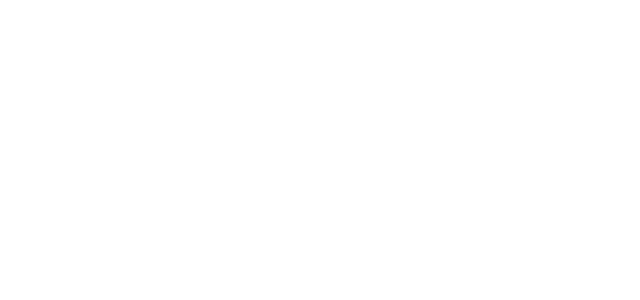
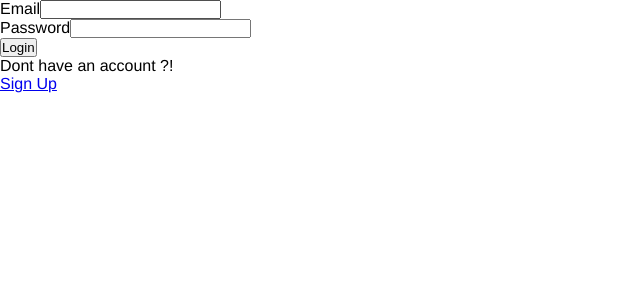
Before and after one commit to teutakk/SocialMediaFrontend, a React (Create React App) app: page /login in a window 1280 px wide. Shown: the top 300 px of the page, without its empty margins (0-640 px from the left). Built offline with nearby package versions, Linux system fonts and the light colour scheme.

Commit message:
fix/ fixed a typo, declared cosnt instead of const

```diff
--- a/src/App.js
+++ b/src/App.js
@@ -1,7 +1,12 @@
 import "./App.css";
+import Login from "./pages/Login";
 
 function App() {
-  return <div className="App"></div>;
+  return (
+    <div className="App">
+      <Login />
+    </div>
+  );
 }
 
 export default App;
--- a/src/index.js
+++ b/src/index.js
@@ -8,7 +8,8 @@ import store from "./store/store";
 const root = ReactDOM.createRoot(document.getElementById("root"));
 root.render(
   <React.StrictMode>
-    <Provider store={store}></Provider>
-    <App />
+    <Provider store={store}>
+      <App />
+    </Provider>
   </React.StrictMode>
 );
--- a/src/pages/Login.js
+++ b/src/pages/Login.js
@@ -4,8 +4,8 @@ import { useDispatch } from "react-redux";
 
 const Login = () => {
   const dispatch = useDispatch();
-  cosnt[(formData, setFormData)] = useState({
-    username: "",
+  const [formData, setFormData] = useState({
+    email: "",
     password: "",
   });
 
@@ -25,16 +25,11 @@ const Login = () => {
     <div>
       <form onSubmit={handleSubmit}>
         <div>
-          <label htmlFor="username">Username:</label>
-          <input
-            type="text"
-            name="username"
-            id="username"
-            onChange={handleChange}
-          />
+          <label htmlFor="email">Email</label>
+          <input type="email" name="email" id="email" onChange={handleChange} />
         </div>
         <div>
-          <label htmlFor="password">Password:</label>
+          <label htmlFor="password">Password</label>
           <input
             type="password"
             name="password"
@@ -44,6 +39,10 @@ const Login = () => {
         </div>
         <button type="submit">Login</button>
       </form>
+      <div>
+        <p>Dont have an account ?!</p>
+        <a href="register">Sign Up</a>
+      </div>
     </div>
   );
 };
--- a/src/store/slices/authSlice.js
+++ b/src/store/slices/authSlice.js
@@ -1,7 +1,6 @@
 import { createAsyncThunk, createSlice } from "@reduxjs/toolkit";
-import { BASE_URL, API_ROUTES } from "../../api/apiConfig";
+import { API_ROUTES } from "../../api/apiConfig";
 import axiosInstance from "../../api/axiosInstance";
-const API_URL = BASE_URL;
 
 const initialState = {
   user: null,
@@ -13,10 +12,7 @@ const initialState = {
 export const authenticateUser = createAsyncThunk(
   "authentication/authenticateUser",
   async (credentials) => {
-    const response = await axiosInstance.post(
-      `${API_URL}${API_ROUTES.login}`,
-      credentials
-    );
+    const response = await axiosInstance.post(API_ROUTES.login, credentials);
     // if we name it token
     const token = response.data.token;
     // Saving the token to localStorage
@@ -53,9 +49,9 @@ const authSlice = createSlice({
   },
 });
 
-export const selectUser = (state) => state.auth.user;
-export const selectAuthStatus = (state) => state.auth.status;
-export const selectAuthError = (state) => state.auth.error;
+export const selectUser = (state) => state.authentication.user;
+export const selectAuthStatus = (state) => state.authentication.status;
+export const selectAuthError = (state) => state.authentication.error;
 
 export const { logoutUser } = authSlice.actions;
 
```
